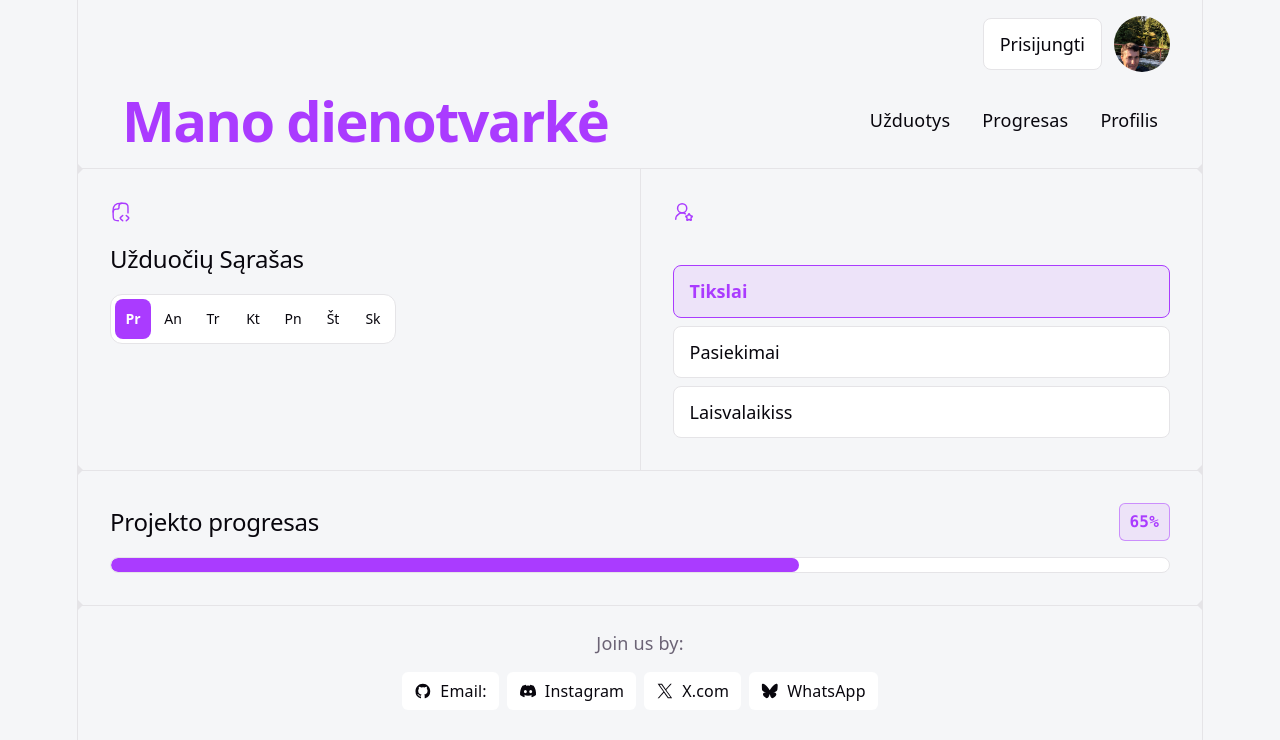
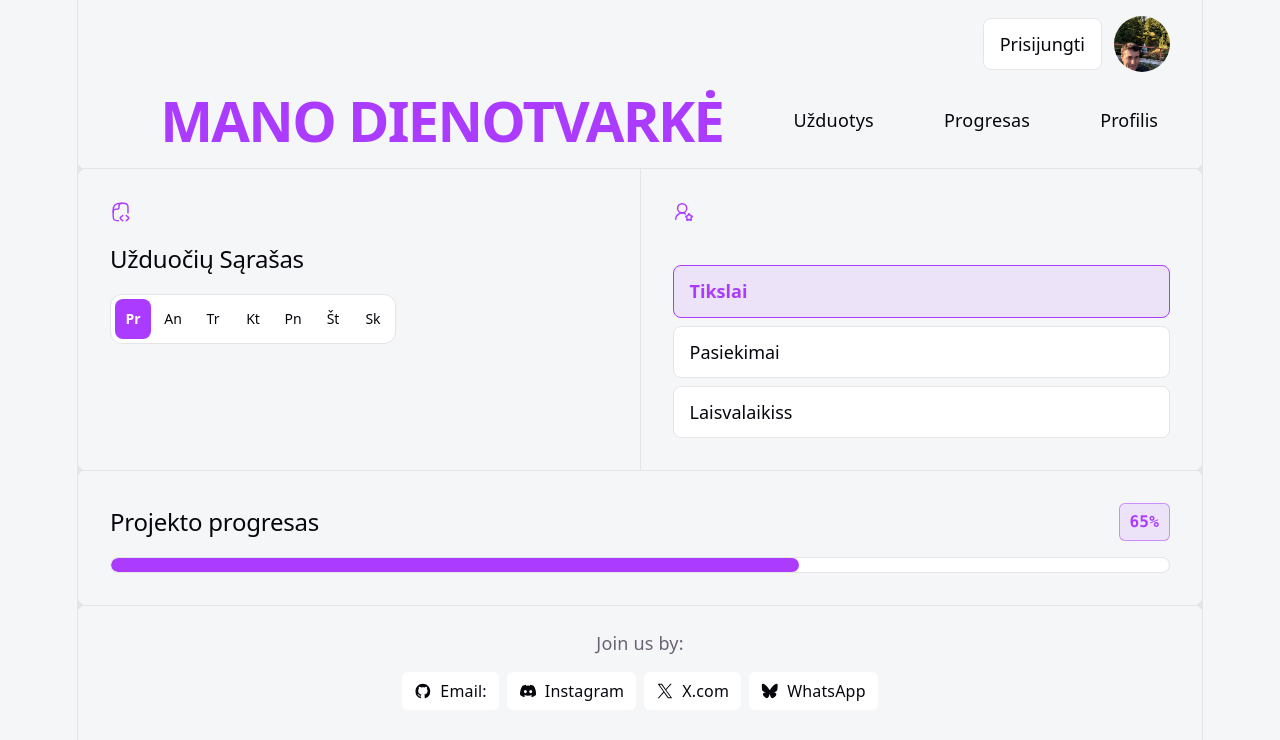
Before and after one commit to mariusbrazas78-bit/pirmas-projektas, a React (Vite) app: page / in a window 1280 px wide. Shown: the top 740 px of the page. Built offline with nearby package versions, Linux system fonts and the light colour scheme.

Commit message:
tekstas didziosiomis raidemis ir iscentruotas

```diff
--- a/src/App.css
+++ b/src/App.css
@@ -120,12 +120,18 @@
 }
 
 .main-nav .nav-brand {
-  margin-right: auto;
+  margin-right: 0;
+  margin-left: auto;
   font-size: 56px;
   line-height: 1.15;
   letter-spacing: -1.68px;
   font-weight: 600;
   color: var(--accent);
+}
+
+.main-nav > a:not(.nav-brand),
+.main-nav > button {
+  margin-left: auto;
 }
 
 @media (max-width: 1024px) {
--- a/src/App.jsx
+++ b/src/App.jsx
@@ -52,7 +52,7 @@ function App() {
           />
         </div>
         <nav className="main-nav" aria-label="Pagrindinė navigacija">
-          <a className="nav-brand" href="#center">Mano dienotvarkė</a>
+          <a className="nav-brand" href="#center">MANO DIENOTVARKĖ</a>
           <a href="#docs">Užduotys</a>
           <a href="#progress">Progresas</a>
           <button type="button" onClick={() => changeScreen(true)}>
```
